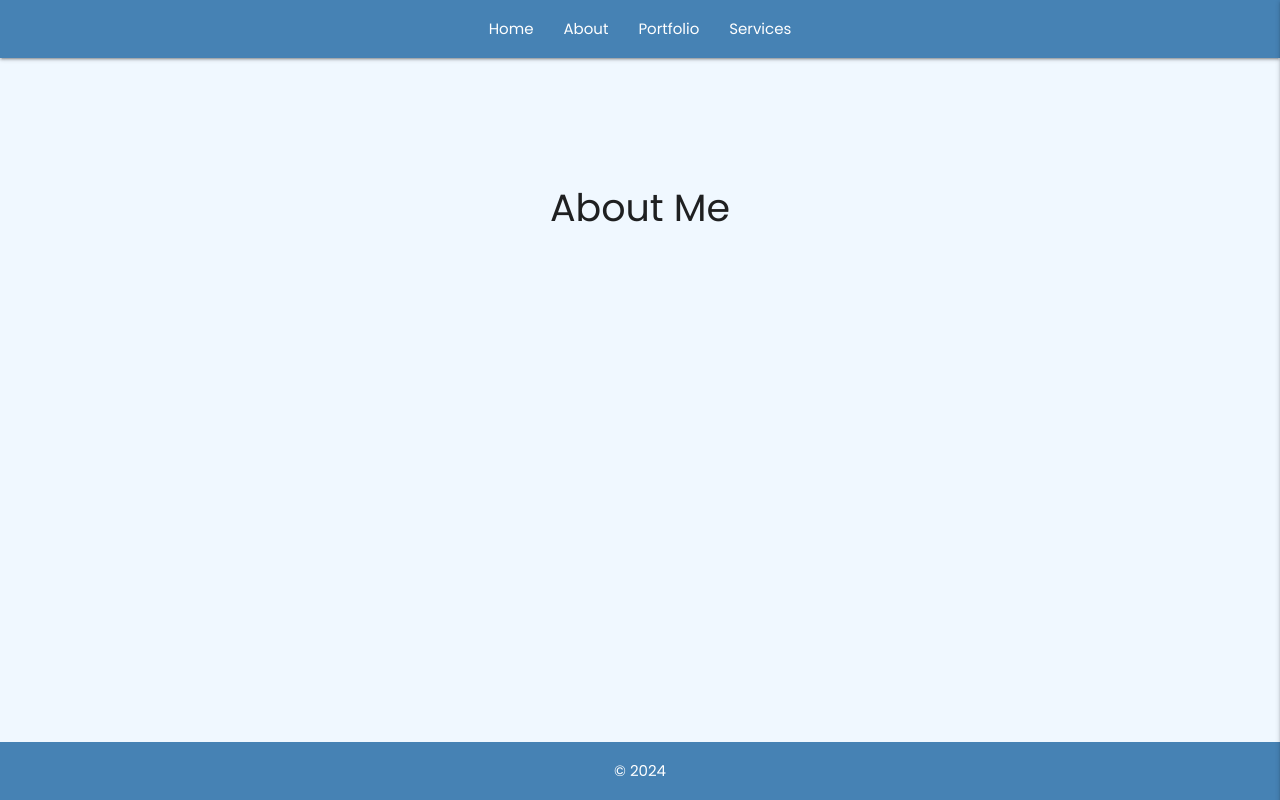
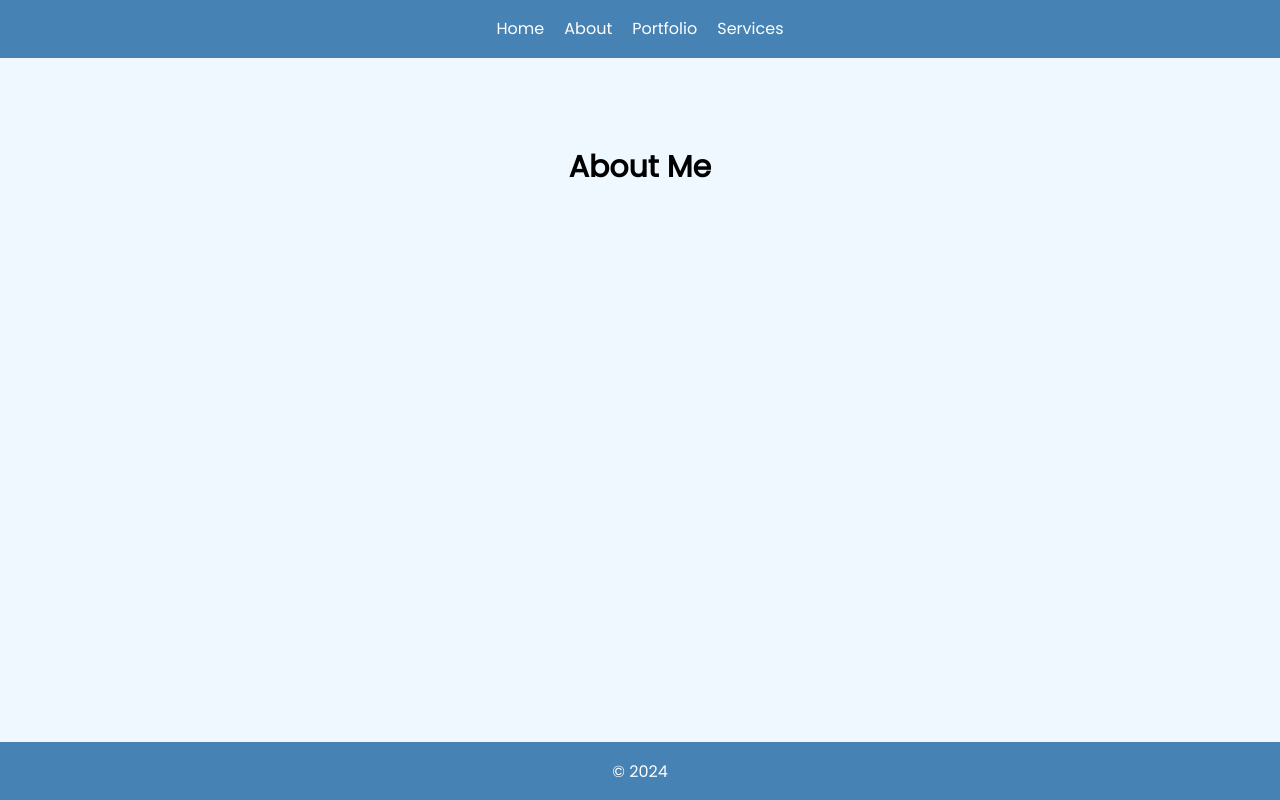
Before and after one commit to kyrylo-holushko/portfolio-website, a website: page public/about.html in a window 1280 px wide. Drawn offline with nearby package versions, Linux system fonts and the light colour scheme.

Commit message:
Removed Materialize CSS

```diff
--- a/public/about.html
+++ b/public/about.html
@@ -14,30 +14,16 @@
     <link rel="preconnect" href="https://fonts.googleapis.com">
     <link rel="preconnect" href="https://fonts.gstatic.com" crossorigin>
     <link href="https://fonts.googleapis.com/css2?family=Poppins&display=swap" rel="stylesheet">
-    <link rel="stylesheet" href="https://cdnjs.cloudflare.com/ajax/libs/materialize/1.0.0/css/materialize.min.css"/>
-    <link rel="stylesheet" href="https://fonts.googleapis.com/icon?family=Material+Icons"/>
     <link rel="stylesheet" type="text/css" href="styles.css">
     <title>About</title>
 </head>
 <body>
     <nav>
-        <div class="nav-wrapper">
-            <a href="#" data-target="mobile-demo" class="sidenav-trigger right"><i class="material-icons">menu</i></a>
-            <ul class="hide-on-small-only">
-                <li><a href="home.html">Home</a></li>
-                <li><a href="about.html">About</a></li>
-                <li><a href="portfolio.html">Portfolio</a></li>
-                <li><a href="services.html">Services</a></li>
-            </ul>
-        </div>
+        <a href="home.html">Home</a>
+        <a href="about.html">About</a>
+        <a href="portfolio.html">Portfolio</a>
+        <a href="services.html">Services</a>
     </nav>
-
-    <ul class="sidenav" id="mobile-demo">
-        <li><a href="home.html">Home</a></li>
-        <li><a href="about.html">About</a></li>
-        <li><a href="portfolio.html">Portfolio</a></li>
-        <li><a href="services.html">Services</a></li>
-    </ul>
 
     <!-- MAIN STARTS -->
 
@@ -54,13 +40,5 @@
     <footer>
         <p>&copy; 2024</p>
     </footer>
-    <script src="https://cdnjs.cloudflare.com/ajax/libs/materialize/1.0.0/js/materialize.min.js"></script>
-    <script>
-        document.addEventListener('DOMContentLoaded', function() {
-            const elems = document.querySelectorAll('.sidenav');
-            const instances = M.Sidenav.init(elems, { edge: 'right' });
-            console.log('HERE');
-        });
-    </script>
 </body>
 </html>
--- a/public/styles.css
+++ b/public/styles.css
@@ -6,6 +6,7 @@
 }
 
 nav, footer {
+    min-height: var(--bar);
     background-color: steelblue;
     color: white;
     display: flex;
@@ -25,14 +26,6 @@ nav {
     align-items: center;
     max-height: var(--bar);
     line-height: var(--bar);
-}
-
-footer {
-    min-height: var(--bar);
-}
-
-.nav-wrapper {
-    max-height: var(--bar) !important;
 }
 
 nav a:hover,
@@ -90,56 +83,13 @@ h1,h2,h3,h4 {
 }
 
 h1 {
-    font-size: 2em;
     padding-top: calc(var(--bar) * 0.5);
 }
 
-h2 {
-    font-size: 1.5em;
-}
-
-h3 {
-    font-size: 1.17em;
-}
-
 h4 {
-    font-size: 1.33em;
     padding-bottom: calc(var(--bar) * 0.5);
-}
-
-h5 {
-    font-size: 1.25em;
-}
-
-h6 {
-    font-size: 1em;
 }
 
 ul {
     list-style-position: inside;
 }
-
-@media (width > 600px) {
-    nav a .material-icons {
-        display: none;
-    }
-}
-
-@media (width <= 600px) {
-    nav {
-        justify-content: end;
-    }
-}
-
-.hide-on-small-only {
-    display: flex;
-    justify-content: center;
-}
-
-.hide-on-small-only li{
-    display: block;
-}
-
-.nav-wrapper > a {
-    padding-right: 0;
-}
```
Also changed, not shown: public/home.html (+4 -26 lines), public/portfolio.html (+4 -26 lines), public/services.html (+4 -26 lines).
